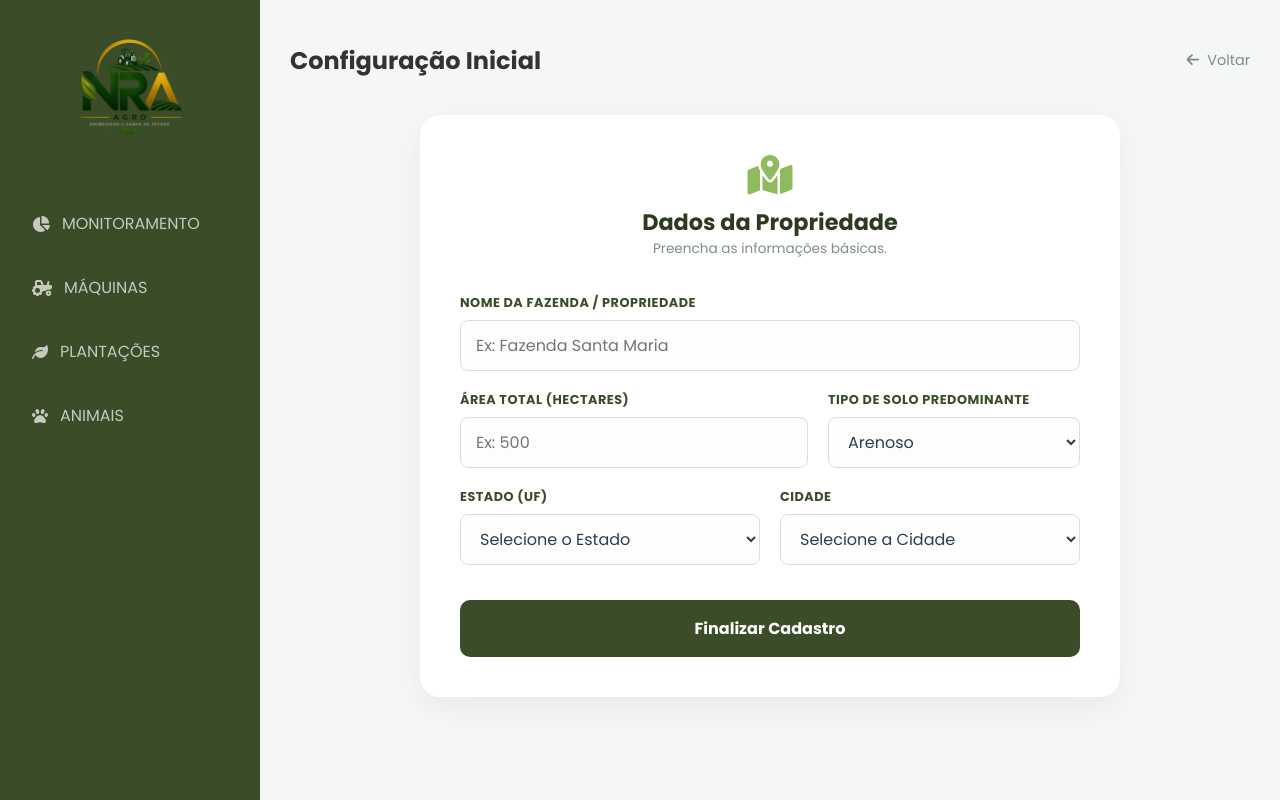
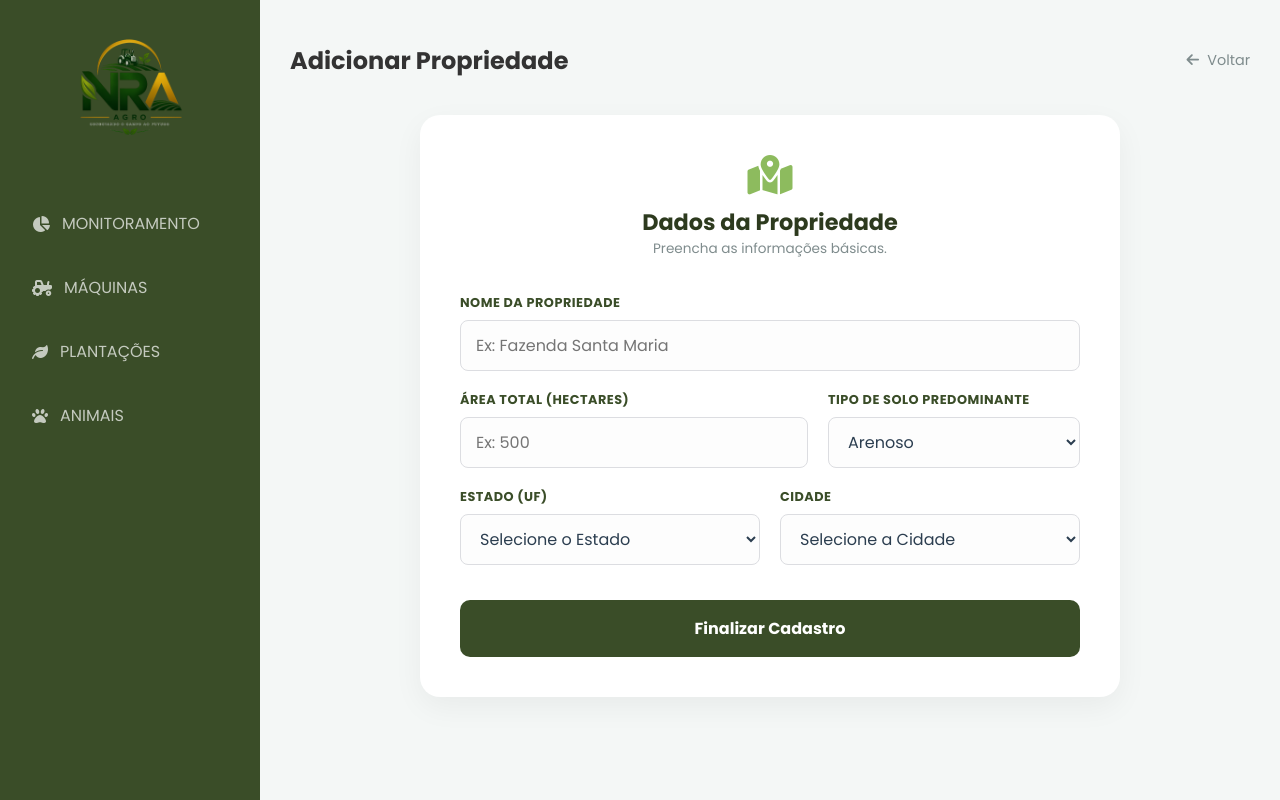
Before and after one commit to nicolasnevess/AgroSystem, a Django app: page /configurar-propriedade/ in a window 1280 px wide. Run offline with Django 5.2, Linux system fonts and the light colour scheme; the visitor is signed in with stand-in values (Sample User, id 1).

Commit message:
Ajustes finais

```diff
--- a/core/templates/config_maquinas.html
+++ b/core/templates/config_maquinas.html
@@ -49,14 +49,14 @@
             <section class="form-card">
                 <div class="form-header">
                     <i class="fas fa-tools"></i>
-                    <h3>Nova Máquina / Equipamento</h3>
+                    <h3>Nova Máquina</h3>
                 </div>
 
                 <form method="POST" class="agro-form">
                     {% csrf_token %}
 
                     <div class="input-group">
-                        <label>Nome da Máquina (Apelido)</label>
+                        <label>Nome da Máquina</label>
                         <input type="text" name="nome" placeholder="Ex: Trator Principal" required>
                     </div>
 
--- a/core/templates/config_propriedade.html
+++ b/core/templates/config_propriedade.html
@@ -36,7 +36,7 @@
 
         <main class="main-content">
             <header class="top-header">
-                <h2>Configuração Inicial</h2>
+                <h2>Adicionar Propriedade</h2>
                 <a href="{% url 'dashboard' %}" class="btn-back"><i class="fas fa-arrow-left"></i> Voltar</a>
             </header>
 
@@ -50,7 +50,7 @@
                 <form method="POST" class="agro-form">
                     {% csrf_token %}
                     <div class="input-group">
-                        <label>Nome da Fazenda / Propriedade</label>
+                        <label>Nome da Propriedade</label>
                         <input type="text" name="nome_fazenda" placeholder="Ex: Fazenda Santa Maria" required>
                     </div>
 
--- a/core/templates/editar_maquina.html
+++ b/core/templates/editar_maquina.html
@@ -23,7 +23,7 @@
             {% csrf_token %}
 
             <div class="form-group">
-                <label><i class="fas fa-tag"></i> Nome / Apelido</label>
+                <label><i class="fas fa-tag"></i> Nome</label>
                 <input type="text" name="nome" value="{{ maquina.nome }}" required>
             </div>
 
--- a/core/templates/maquinas.html
+++ b/core/templates/maquinas.html
@@ -158,7 +158,7 @@
                             </div>
 
                             <div class="tasks-section" style="border-top: 1px solid #eee; padding-top: 20px;">
-                                <h3><i class="fas fa-tasks"></i> Observações / Checklist</h3>
+                                <h3><i class="fas fa-tasks"></i> Observações</h3>
                                 <div class="add-task-row" style="display: flex; gap: 10px; margin: 15px 0;">
                                     <input type="text" id="nova-tarefa-input" placeholder="Adicionar observação..." style="flex: 1; padding: 10px; border-radius: 8px; border: 1px solid #ddd;">
                                     <button onclick="salvarTarefa()" style="background: #4b6630; color: white; border: none; padding: 10px 20px; border-radius: 8px; cursor: pointer;">
--- a/core/templates/plantacoes.html
+++ b/core/templates/plantacoes.html
@@ -91,7 +91,7 @@
                         <div class="form-section">
                             <h3 class="section-title">Novo Plantio em {{ fazenda_ativa.nome_fazenda }}</h3>
                             <div class="input-group full">
-                                <label>Nome da Cultura / Talhão</label>
+                                <label>Nome da Cultura</label>
                                 <input type="text" name="nome_planta" placeholder="Ex: Soja Safra 2026" required>
                             </div>
                             <div class="row">
```
